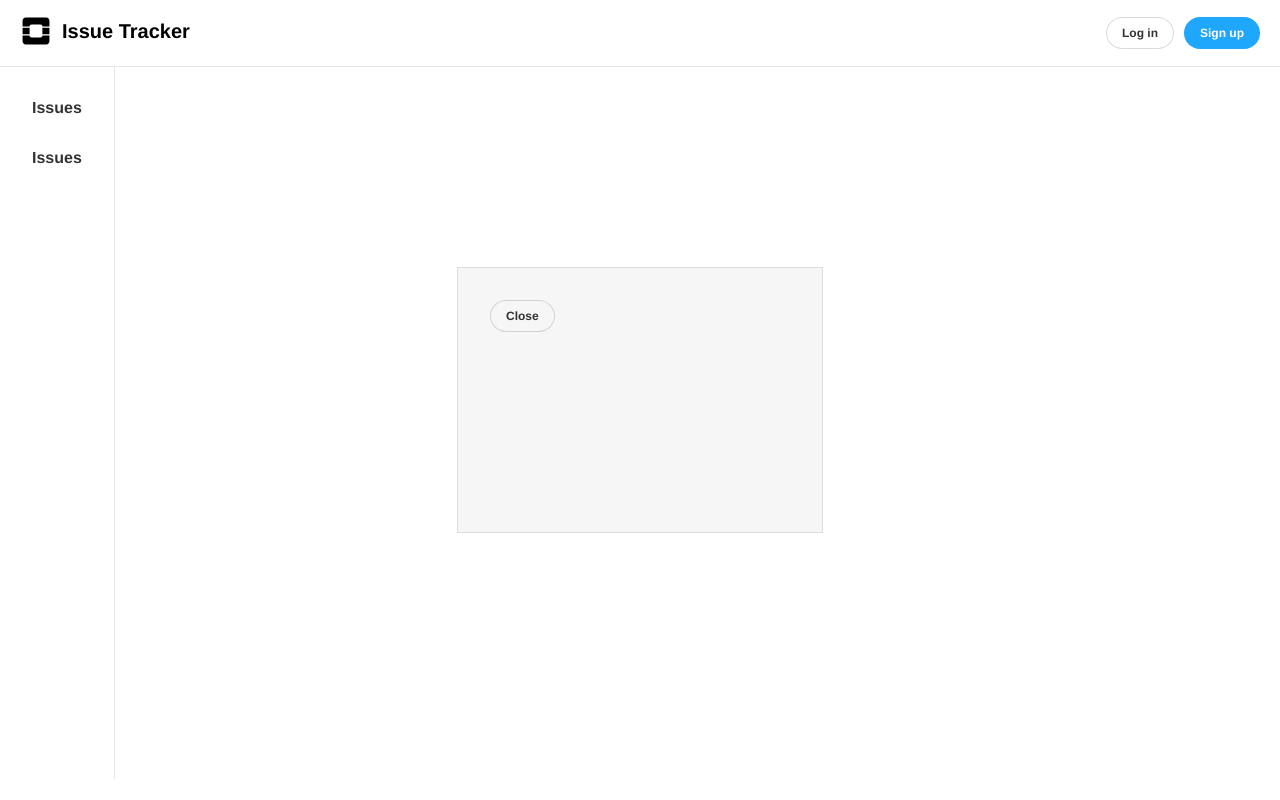
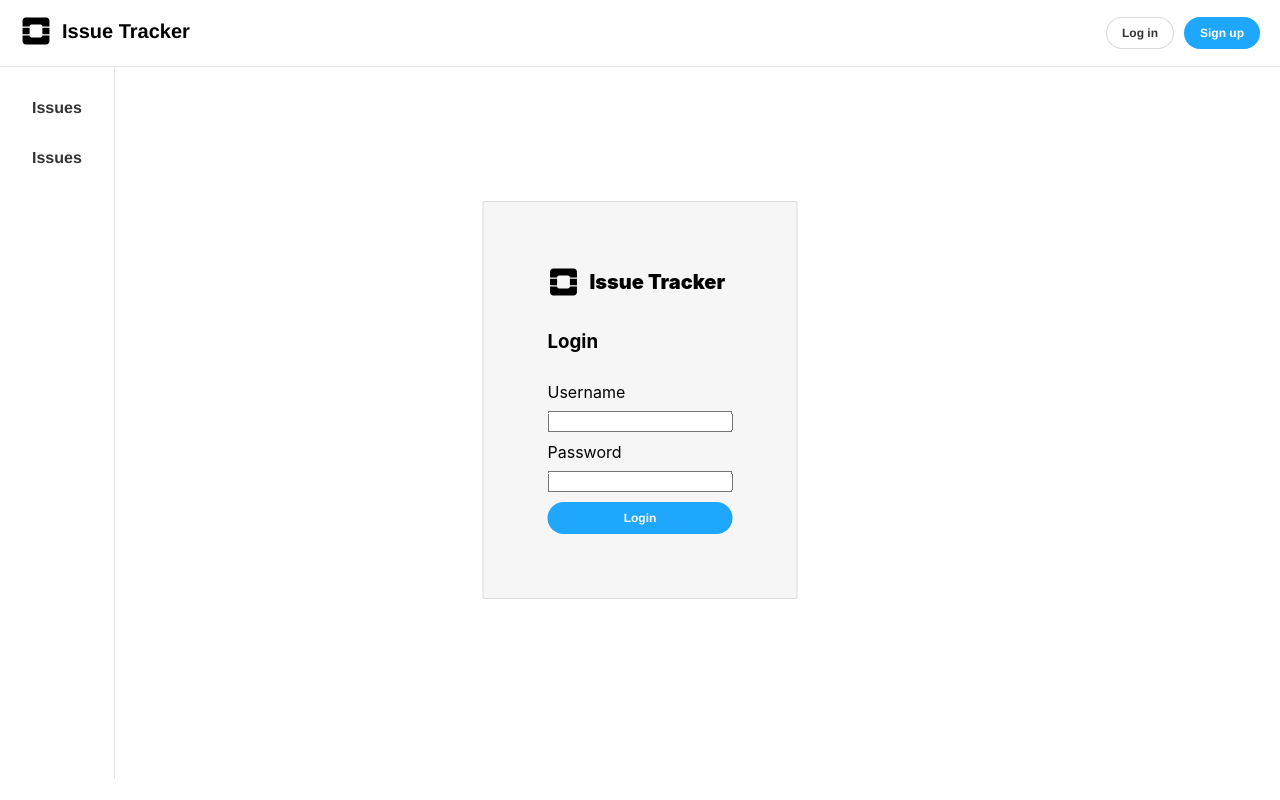
Before and after one commit to henrikeskisikkila/issue-tracker, a React (Create React App) app: page / in a window 1280 px wide. Built offline with nearby package versions, Linux system fonts and the light colour scheme.

Commit message:
Add LoginDialog

```diff
--- a/src/App.tsx
+++ b/src/App.tsx
@@ -1,6 +1,7 @@
 import React from "react";
 import { Header } from "./components/Header";
 import { Navigator } from "./components/Navigator";
+import { LoginDialog } from "components/LoginDialog";
 import { Dialog } from "components/Dialog";
 import "./App.css";
 
@@ -25,7 +26,7 @@ function App() {
       />
       <div style={{ display: "flex", flexDirection: "row" }}>
         <Navigator menuItems={menu} />
-        <Dialog isOpen={true} />
+        <LoginDialog open={true} />
       </div>
     </div>
   );
--- a/src/components/Dialog.tsx
+++ b/src/components/Dialog.tsx
@@ -1,11 +1,17 @@
-import React from "react";
+import React, { FC } from "react";
 import "./dialog.css";
 import { Button } from "components/Button";
+
 interface DialogProps {
-  isOpen: boolean;
+  isOpen?: boolean;
+  showDismiss?: boolean;
 }
 
-export const Dialog = ({ isOpen }: DialogProps) => {
+export const Dialog: React.FC<DialogProps> = ({
+  isOpen = false,
+  showDismiss = false,
+  children,
+}) => {
   const [open, setOpen] = React.useState(isOpen);
 
   React.useEffect(() => {
@@ -14,7 +20,10 @@ export const Dialog = ({ isOpen }: DialogProps) => {
 
   return (
     <div className={`dialog ${open ? "" : "hidden"}`}>
-      <Button size="small" onClick={() => setOpen(false)} label="Close" />
+      {showDismiss ? (
+        <Button size="small" onClick={() => setOpen(false)} label="Close" />
+      ) : null}
+      {children}
     </div>
   );
 };
--- /dev/null
+++ b/src/components/LoginDialog.tsx
@@ -0,0 +1,35 @@
+import React, { FC } from "react";
+import { Dialog } from "components/Dialog";
+import { Stack } from "components/Stack";
+import Logo from "assets/logo.svg";
+import { Button } from "components/Button";
+
+interface LoginDialogProps {
+  open: boolean;
+}
+
+export const LoginDialog: React.FC<LoginDialogProps> = ({ open }) => {
+  const login = () => {
+    console.log("login");
+  };
+  return (
+    <Dialog isOpen={open}>
+      <Stack direction="column">
+        <div>
+          <img src={Logo} alt="Log" />
+          <h1>Issue Tracker</h1>
+        </div>
+        <h3>Login</h3>
+        <label htmlFor="username">Username</label>
+        <input type="email" id="username" name="username" required />
+        <label htmlFor="password">Password</label>
+        <input type="password" id="password" name="password" required />
+        <Button size="small" primary={true} onClick={login} label="Login" />
+      </Stack>
+    </Dialog>
+  );
+};
+
+// export const LoginDialog = ({ open, children }: LoginDialogProps) => {
+//   return <Dialog isOpen={open}>{children}</Dialog>;
+// };
--- a/src/components/dialog.css
+++ b/src/components/dialog.css
@@ -1,4 +1,6 @@
 .dialog {
+  display: block;
+  overflow: auto;
   position: fixed;
   top: 50%;
   left: 50%;
@@ -6,11 +8,9 @@
   -moz-transform: translateX(-50%) translateY(-50%);
   -ms-transform: translateX(-50%) translateY(-50%);
   transform: translateX(-50%) translateY(-50%);
-  width: 300px;
-  height: 200px;
   border: 1px solid rgba(0, 0, 0, 0.1);
   background-color: rgb(246, 246, 246);
-  padding: 2rem;
+  padding: 4rem;
 }
 
 .dialog.hidden {
```
